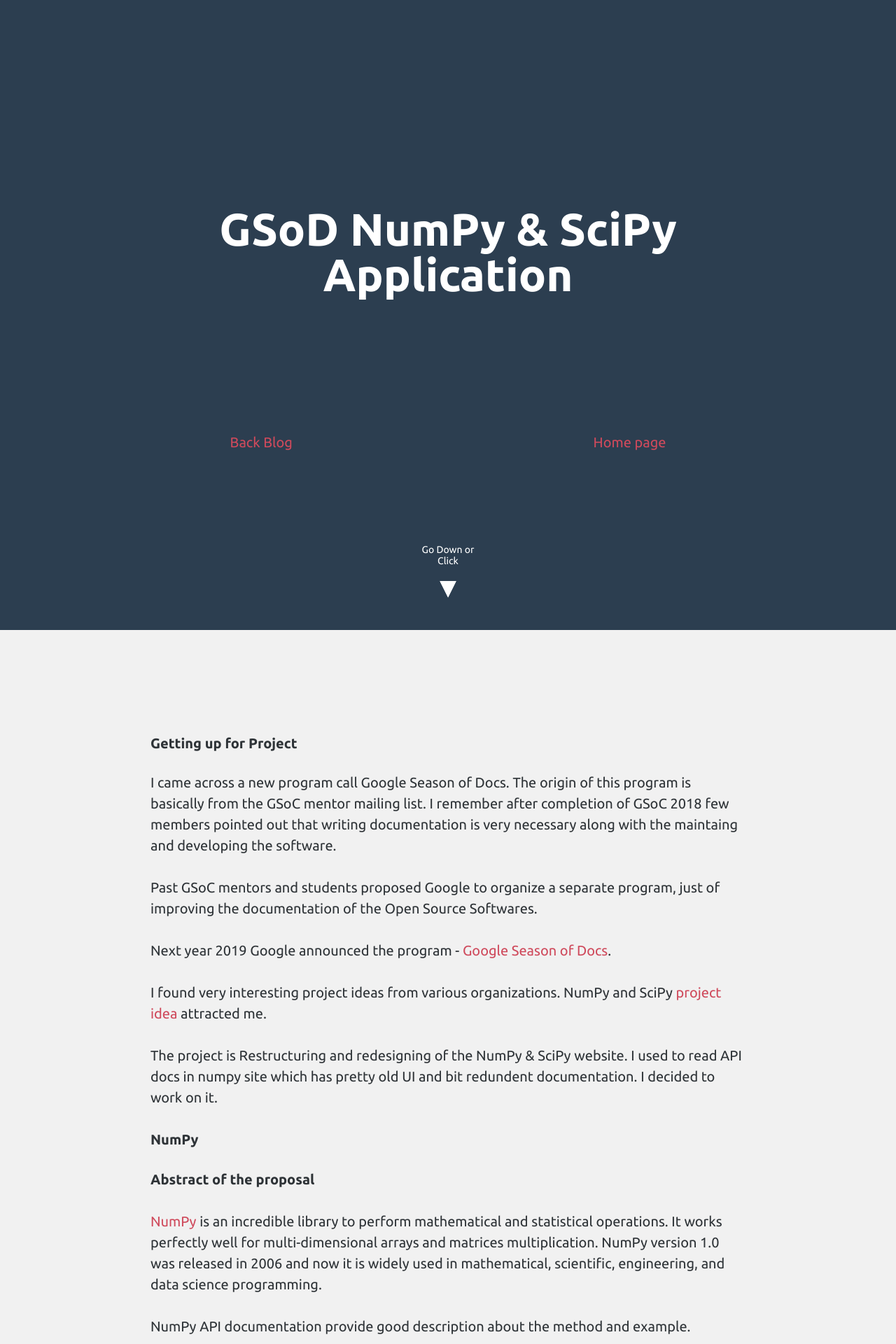
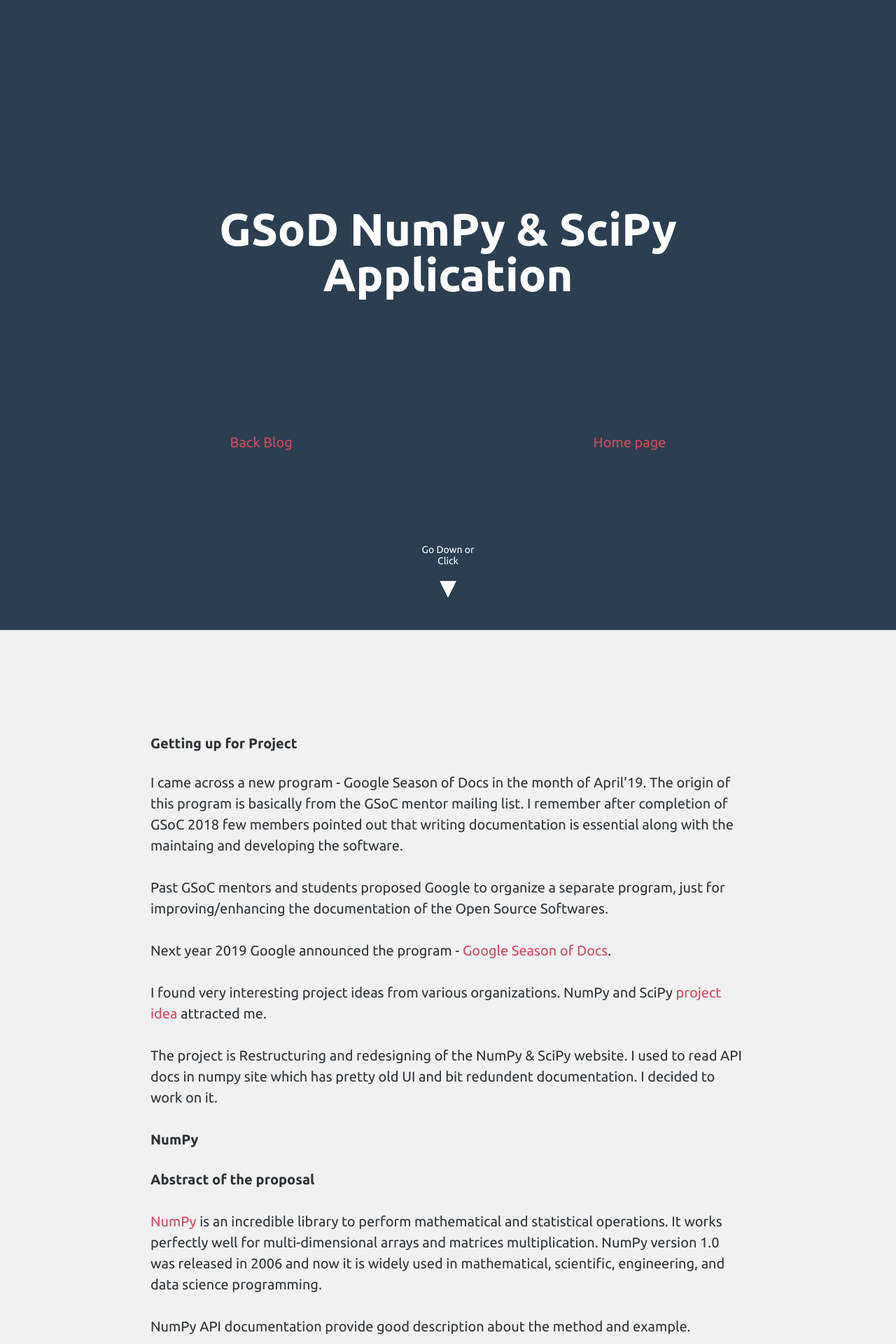
Before and after one commit to Shekharrajak/shekharrajak.github.io, a Jekyll site: the page built from _posts/gsod19_posts/2019-08-28-GSoD-2019-application.md, in a window 1280 px wide. Shown: the top 1920 px of the page at 70% size. Built offline with Jekyll 4.4.1, drawn with Linux system fonts in a browser that asks for light colours; nearby versions of some CDN libraries; comment, search, counter and statistics services are not loaded.

Commit message:
Update 2019-08-28-GSoD-2019-application.md

```diff
--- a/_posts/gsod19_posts/2019-08-28-GSoD-2019-application.md
+++ b/_posts/gsod19_posts/2019-08-28-GSoD-2019-application.md
@@ -20,9 +20,9 @@
 
 #### Getting up for Project
 
-I came across a new program call Google Season of Docs. The origin of this program is basically from the GSoC mentor mailing list. I remember after completion of GSoC 2018 few members pointed out that writing documentation is very necessary along with the maintaing and developing the software.
+I came across a new program - Google Season of Docs in the month of April'19. The origin of this program is basically from the GSoC mentor mailing list. I remember after completion of GSoC 2018 few members pointed out that writing documentation is essential along with the maintaing and developing the software.
 
-Past GSoC mentors and students proposed Google to organize a separate program, just of improving the documentation of the Open Source Softwares.
+Past GSoC mentors and students proposed Google to organize a separate program, just for improving/enhancing the documentation of the Open Source Softwares.
 
 Next year 2019 Google announced the program - [Google Season of Docs](https://opensource.googleblog.com/2019/04/season-of-docs-org-apps.html).
 
```
